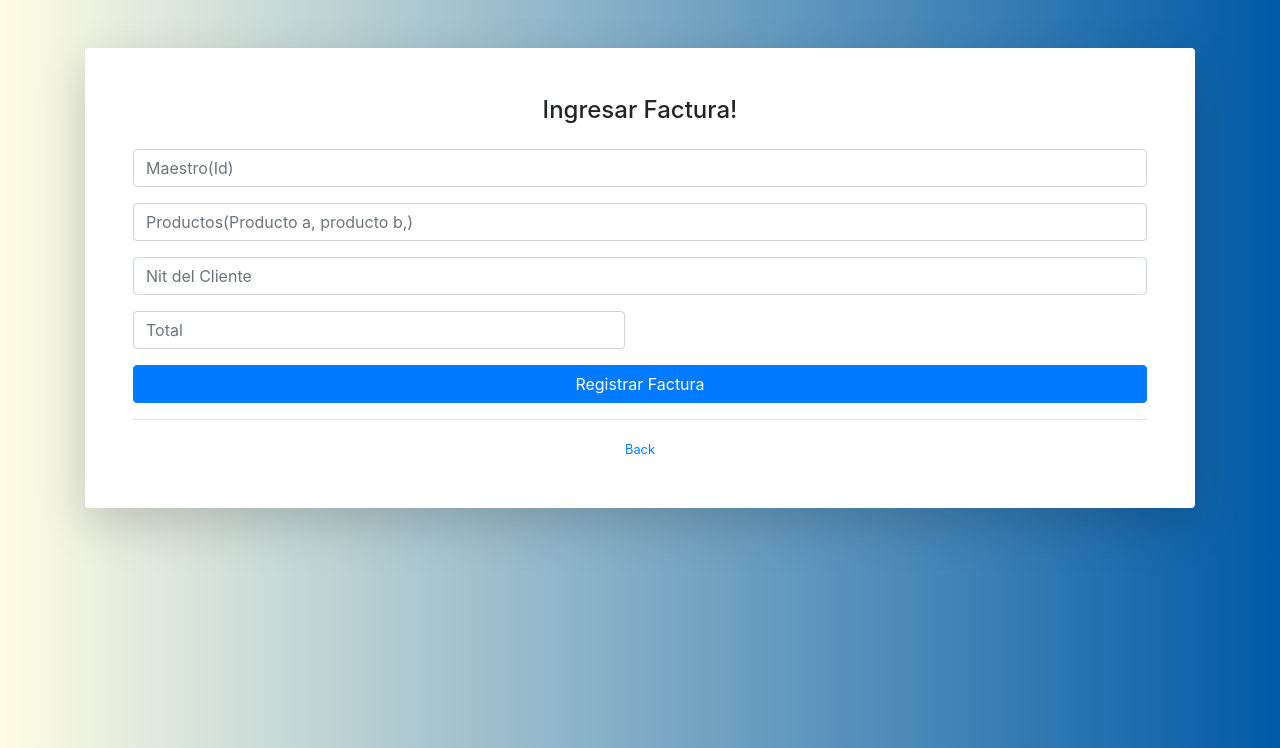
After one commit to MauGarr/Desarrollo_Web, a Django app: page /facturas/ingresar/ in a window 1280 px wide. The commit adds this page. Shown: the top 748 px of the page. Run offline with Django 5.2, Linux system fonts and the light colour scheme; some libraries are stand-ins or nearby versions.

Commit message:
Se termina la seccion de facturas con agregar y eliminar facturas

```diff
--- /dev/null
+++ b/Proyecto2Ipc/templates/agregarFactura.html
@@ -0,0 +1,107 @@
+<!DOCTYPE html>
+<html lang="es">
+
+<head>
+
+    <meta charset="utf-8">
+    <meta http-equiv="X-UA-Compatible" content="IE=edge">
+    <meta name="viewport" content="width=device-width, initial-scale=1, shrink-to-fit=no">
+    <meta name="description" content="">
+    <meta name="author" content="">
+
+    <title>Registrar Factura</title>
+
+    <!-- Custom fonts for this template-->
+    <link rel="stylesheet" href="https://stackpath.bootstrapcdn.com/bootstrap/4.5.2/css/bootstrap.min.css">
+
+    <style>
+        body {
+            background: #005AA7;
+            /* fallback for old browsers */
+            background: -webkit-linear-gradient(to right, #FFFDE4, #005AA7);
+            /* Chrome 10-25, Safari 5.1-6 */
+            background: linear-gradient(to right, #FFFDE4, #005AA7);
+            /* W3C, IE 10+/ Edge, Firefox 16+, Chrome 26+, Opera 12+, Safari 7+ */
+        }
+    </style>
+</head>
+
+<body class="bg-gradient-primary">
+
+    <div class="container">
+
+        <div class="card o-hidden border-0 shadow-lg my-5">
+            <div class="card-body p-0">
+                <!-- Nested Row within Card Body -->
+                <div class="row">
+                    <div class="col-lg-12">
+                        <div class="p-5">
+                            <div class="text-center">
+                                <h1 class="h4 text-gray-900 mb-4">Ingresar Factura!</h1>
+                            </div>
+                            <form method='POST' action='saveFacturas/' class="user" id="registerFacturaForm">
+                                {% csrf_token %}
+                                <div class="form-group">
+                                        <input name="maestro" type="text" class="form-control form-control-user" id="maestro"
+                                            placeholder="Maestro(Id)">
+                                </div>
+                                <div class="form-group">
+                                    <input name="productos" type="text" class="form-control form-control-user" id="productos"
+                                        placeholder="Productos(Producto a, producto b,)">
+                                </div>
+                                <div class="form-group">
+                                    <input name="nit_cliente" type="number" class="form-control form-control-user" id="nit_cliente"
+                                        placeholder="Nit del Cliente">
+                                </div>
+                                <div class="form-group row">
+                                    <div class="col-sm-6 mb-3 mb-sm-0">
+                                        <input name="total" type="number" class="form-control form-control-user"
+                                            id="total" placeholder="Total">
+                                    </div>
+                                </div>
+                                <button type="submit" class="btn btn-primary btn-user btn-block">
+                                    Registrar Factura
+                                </button>
+                            </form>
+                            <hr>
+                            <div class="text-center">
+                                <a class="small" href="{% url 'facturas' %}">Back</a>
+                            </div>
+                        </div>
+                    </div>
+                </div>
+            </div>
+        </div>
+
+    </div>
+
+    <!-- Bootstrap core JavaScript-->
+    <script src="vendor/jquery/jquery.min.js"></script>
+    <script src="vendor/bootstrap/js/bootstrap.bundle.min.js"></script>
+
+    <!-- Core plugin JavaScript-->
+    <script src="vendor/jquery-easing/jquery.easing.min.js"></script>
+
+    <!-- Custom scripts for all pages-->
+    <script src="js/sb-admin-2.min.js"></script>
+    <script>
+        document.addEventListener('DOMContentLoaded', function () {
+            const registerClienteForm = document.getElementById('registerClienteForm');
+
+            registerClienteForm.addEventListener('submit', function (event) {
+                event.preventDefault(); // Evitar el envío del formulario
+
+                // Aquí puedes agregar lógica adicional antes de enviar el formulario
+
+                // Muestra la alerta
+                alert('¡Se ha creado un Cliente!');
+
+                // Envía el formulario manualmente
+                registerClienteForm.submit();
+            });
+        });
+    </script>
+
+</body>
+
+</html>
--- a/Proyecto2Ipc/templates/facturas.html
+++ b/Proyecto2Ipc/templates/facturas.html
@@ -21,7 +21,7 @@
     {% include 'nav.html' %}
     <br>
     <div style="display: flex; justify-content: center; margin-bottom: 1em;">
-        <a href="{% url 'singup' %}" class="btn btn-primary btn-icon-split" aria-current="page">Ingresar Facturas</a>
+        <a href='ingresar/' class="btn btn-primary btn-icon-split" aria-current="page">Ingresar Facturas</a>
     </div>
     <script>
         $(document).ready( function () {
@@ -52,6 +52,8 @@
                             <td>{{ factura.total }}</td>
                             <td style="flex-direction: row;">
                             <form method="POST" action="{% url 'eliminar_factura' maestro=factura.maestro %}">
+                                {% csrf_token %}
+                                {{ form.as_p }}
                                 <button class="btn btn-danger btn-icon-split btn-sm">Eliminar</button>
                             </form>
                             <form action="">
--- a/Proyecto2Ipc/urls.py
+++ b/Proyecto2Ipc/urls.py
@@ -32,5 +32,8 @@ urlpatterns = [
     path('cliente/saveClientes/', views.guardar_clientes),
     path('cliente/eliminar_cliente/<str:nit>/', views.eliminar_cliente, name='eliminar_cliente'),
     path('facturas/', views.facturas,name='facturas'),
+    path('facturas/eliminar_factura/<str:maestro>/', views.eliminar_factura, name='eliminar_factura'),
+    path('facturas/ingresar/saveFacturas/', views.guardar_facturas, name='guardar_facturas'),
+    path('facturas/ingresar/', views.getinfacturas,name='getinfacturas'),
 
 ]
--- a/Proyecto2Ipc/views.py
+++ b/Proyecto2Ipc/views.py
@@ -107,11 +107,10 @@ def guardar_facturas(request):
   facturas= cargar_facturas_desde_xml("xml/facturas.xml")
   if request.method == 'POST':
         maestro = request.POST.get('maestro')
-        detalle = request.POST.get('detalle')
-        cliente= request.POST.get('cliente')
-        fecha= request.POST.get('fecha')
+        productos = request.POST.get('productos')
+        nit_cliente= request.POST.get('nit_cliente')
         total= request.POST.get('total')
-        factura = Factura(maestro=maestro, detalle=detalle, cliente=cliente, fecha=fecha, total=total)
+        factura = Factura(total=total, nit_cliente=nit_cliente, productos=productos, maestro=maestro)
         facturas.append(factura)
         archivo_xml = "xml/facturas.xml"
         # Guardar la lista actualizada en el archivo XML
@@ -146,3 +145,8 @@ def getinproductos(request):
     productos = cargar_productos_desde_xml("xml/productos.xml")
     guardar_productos=guardar_productos_en_xml(productos,"xml/productos.xml")
     return render(request,"mercaingresa.html",{'productos': productos, 'guardar_productos': guardar_productos})
+
+def getinfacturas(request):
+    facturas = cargar_facturas_desde_xml("xml/facturas.xml")
+    guardar_facturas=guardar_facturas_en_xml(facturas,"xml/facturas.xml")
+    return render(request,"agregarFactura.html",{'facturas': facturas, 'guardar_facturas': guardar_facturas})
--- a/xml/facturas.xml
+++ b/xml/facturas.xml
@@ -1,17 +1 @@
-<facturas><factura><total>
-			38.48
-		</total><cliente><nit>
-				Cliente A
-			</nit></cliente><detalle><producto><nombre>
-					Producto A,Producto B
-				,</nombre></producto></detalle><maestro>
-			1
-		</maestro></factura><factura><total>
-			38.48
-		</total><cliente><nit>
-				Cliente B
-			</nit></cliente><detalle><producto><nombre>
-					Producto C,Producto D
-				,</nombre></producto></detalle><maestro>
-			2
-		</maestro></factura></facturas>
+<facturas><factura><total>122</total><cliente><nit>123434231</nit></cliente><detalle><producto><nombre>producto a, producto b</nombre></producto></detalle><maestro>12</maestro></factura><factura><total>123</total><cliente><nit>12312345</nit></cliente><detalle><producto><nombre>producto a, producto b, producto c</nombre></producto></detalle><maestro>11</maestro></factura></facturas>
```
